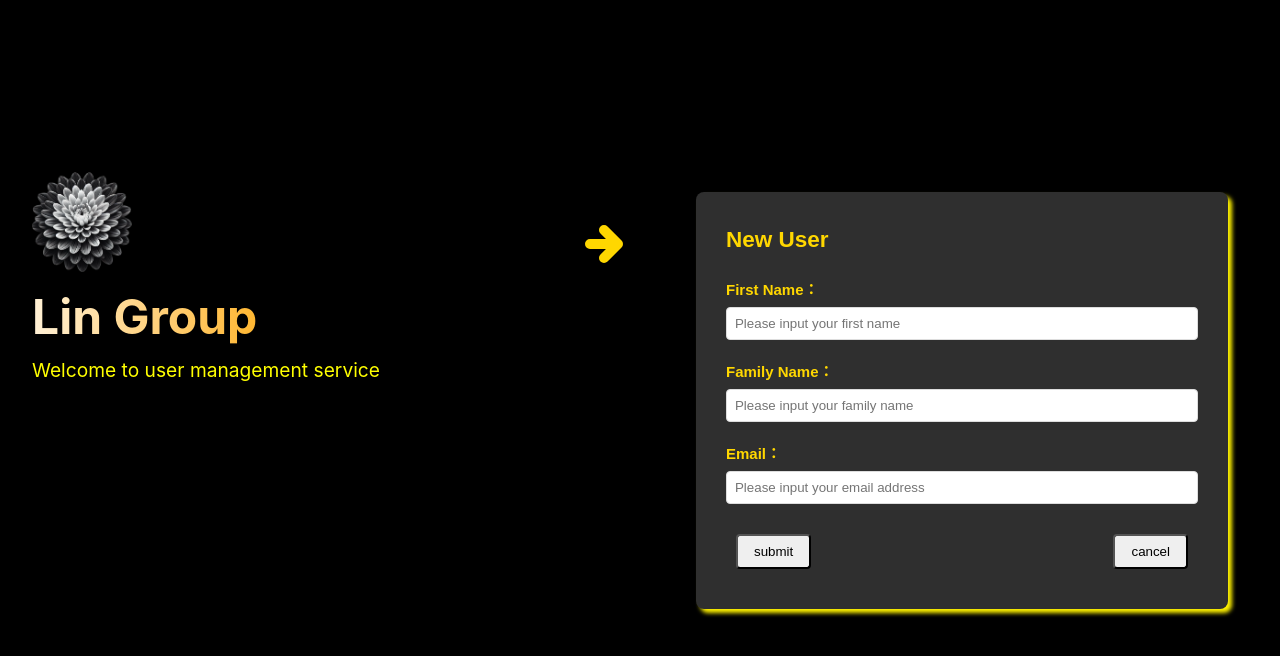
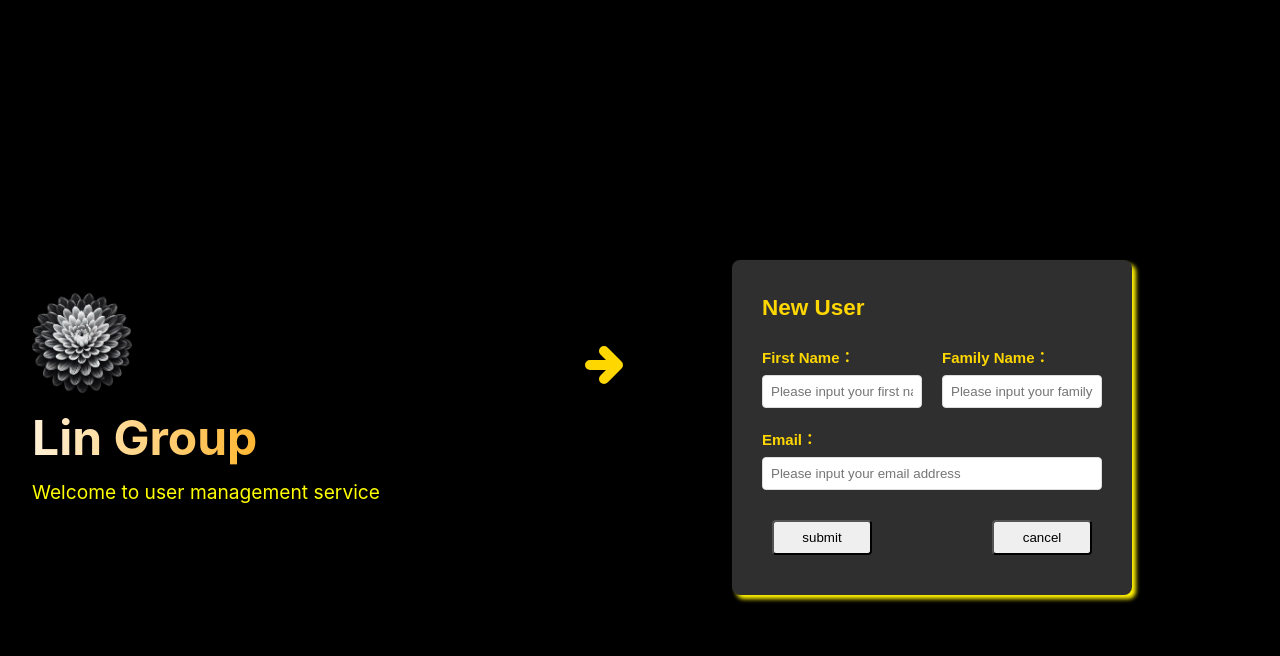
Before and after one commit to lzruiv4/sb-management, a Vue app: page / in a window 1280 px wide. Both pictures are taken after a click on the icon 627 px from the left and 340 px from the top of the page. Shown: the top 656 px of the page. Built offline with nearby package versions, Linux system fonts and the light colour scheme.

Commit message:
20250222 :: refactoring

```diff
--- a/src/components/AddUser.vue
+++ b/src/components/AddUser.vue
@@ -31,7 +31,8 @@ const closeTable = defineEmits(["close"]);
   <div class="form-group">
     <form v-if="visible">
       <h2 style="padding: 10px; font-weight: bold">New User</h2>
-      <div class="userInfo">
+      <div class="name">
+        <div class="userInfo">
         <label for="firstname">First Name：</label>
         <input
           type="text"
@@ -47,6 +48,8 @@ const closeTable = defineEmits(["close"]);
           placeholder="Please input your family name"
         />
       </div>
+      </div>
+
       <div class="userInfo">
         <label for="email">Email：</label>
         <input
@@ -65,6 +68,8 @@ const closeTable = defineEmits(["close"]);
 
 <style>
 .form-group {
+  width: 400px;
+
   padding: 20px;
   border-radius: 8px;
   box-shadow: 4px 4px 4px #fff200;
@@ -73,15 +78,20 @@ const closeTable = defineEmits(["close"]);
   background-color: #2f2f2f; /* 深蓝色 */
   color: #ffd700; /* 白色 */
   /* border-bottom: 2px solid #e0e0e0; 浅灰色边框 */
-  /* position: fixed; /* 固定定位，避免影响 header 布局 */
+  position: absolute; /* 固定定位，避免影响 header 布局 */
   /* left: 50%; */
-  /* top: 50px; */
-  float: left;
+  top: 30%;
+  right: 10%;
+  /* float: left; */
   /* z-index: 1000; */
 }
 
 .userInfo {
   padding: 10px;
+}
+
+.name{
+  display: flex;
 }
 
 label {
@@ -111,6 +121,7 @@ input.selected {
 }
 
 button {
+  width: 100px;
   padding: 8px 16px;
   /* border: none; */
   border-radius: 4px;
```
